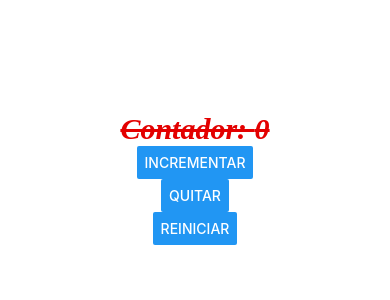
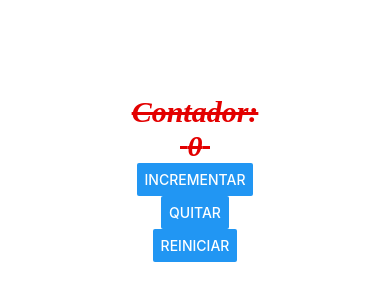
Before and after one commit to AleVazquez1313/JSparaprincipiantes, a React Native app in the folder intro2/: screen / in a window 390 px wide. Shown: the part 244-544 px from the top of the page. Built offline with nearby package versions, Linux system fonts and the light colour scheme.

Commit message:
haciendo otro cambio

```diff
--- a/intro2/App.js
+++ b/intro2/App.js
@@ -11,7 +11,9 @@ let[contador,setContador] = useState(0);
   return (
     <View style={styles.container}>
 
-      <Text style={styles.texto}>Contador: {contador}</Text>
+      <Text style={styles.texto}>Contador:</Text>
+      <Text style={styles.texto}> {contador} </Text>
+
       <Button title = "Incrementar" onPress={()=> setContador(contador+1)} />
 
       <Button title = "Quitar" onPress={()=> setContador(contador-1)} />
```
